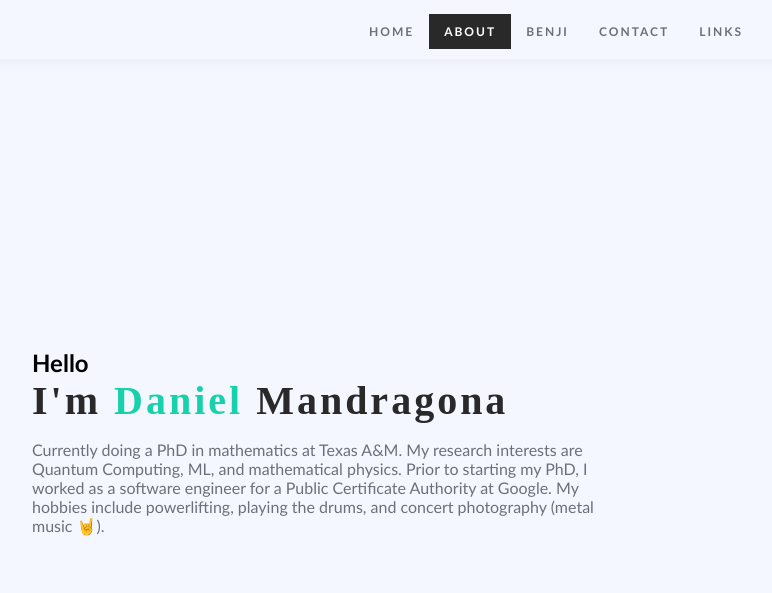
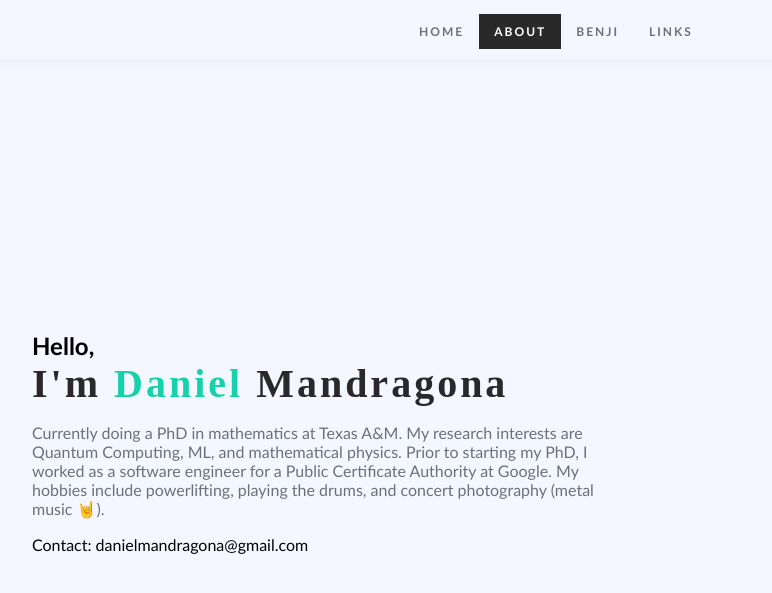
Before and after one commit to dandragona/dandragona.github.io, a Jekyll site: the page about.html, which Jekyll copies as it is, in a window 1280 px wide. Shown: the top 593 px of the page, without its empty margins (104-876 px from the left). Built offline with Jekyll 4.4.1, drawn with Linux system fonts in a browser that asks for light colours; nearby versions of some CDN libraries.

Commit message:
Remove contact page.
Adding contact information to my about page, and remove contact link from navigation.

```diff
--- a/about.html
+++ b/about.html
@@ -16,18 +16,18 @@
 			<li><a href="/">Home</a></li>
 			<li class="active"><a href="about.html" >About</a></li>
 			<li><a href="benji.html">Benji</a></li>
-			<li><a href="contact.html">Contact</a></li>
 			<li><a href="links.html">Links</a></li>
 			</ul>
 			</nav>
 			<!--name--------------------------->
 			<div class="name">
 			<!--hello------->
-			<h2>Hello</h2>
+			<h2>Hello,</h2>
 			<!--name--->
 			<h1>I'm <font color="#17d1ac">Daniel</font> Mandragona</h1>
 			<!--details--------------->
 			<p class="details">Currently doing a PhD in mathematics at Texas A&M. My research interests are Quantum Computing, ML, and mathematical physics. Prior to starting my PhD, I worked as a software engineer for a Public Certificate Authority at Google. My hobbies include powerlifting, playing the drums, and concert photography (metal music &#129304;). </p>
+			<p>Contact: danielmandragona@gmail.com</p
 			</div>
 		</section>
 	</body>
```
